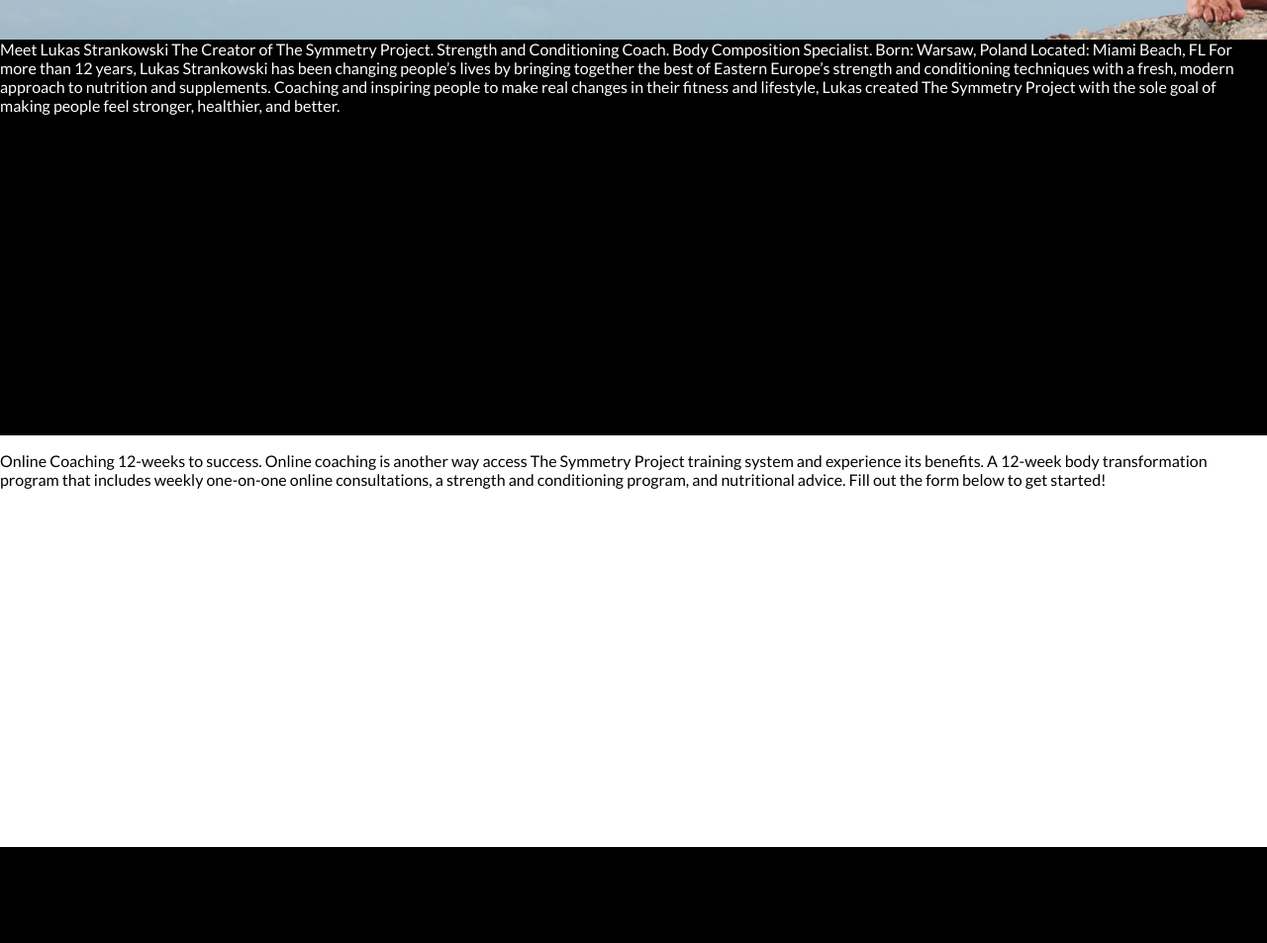
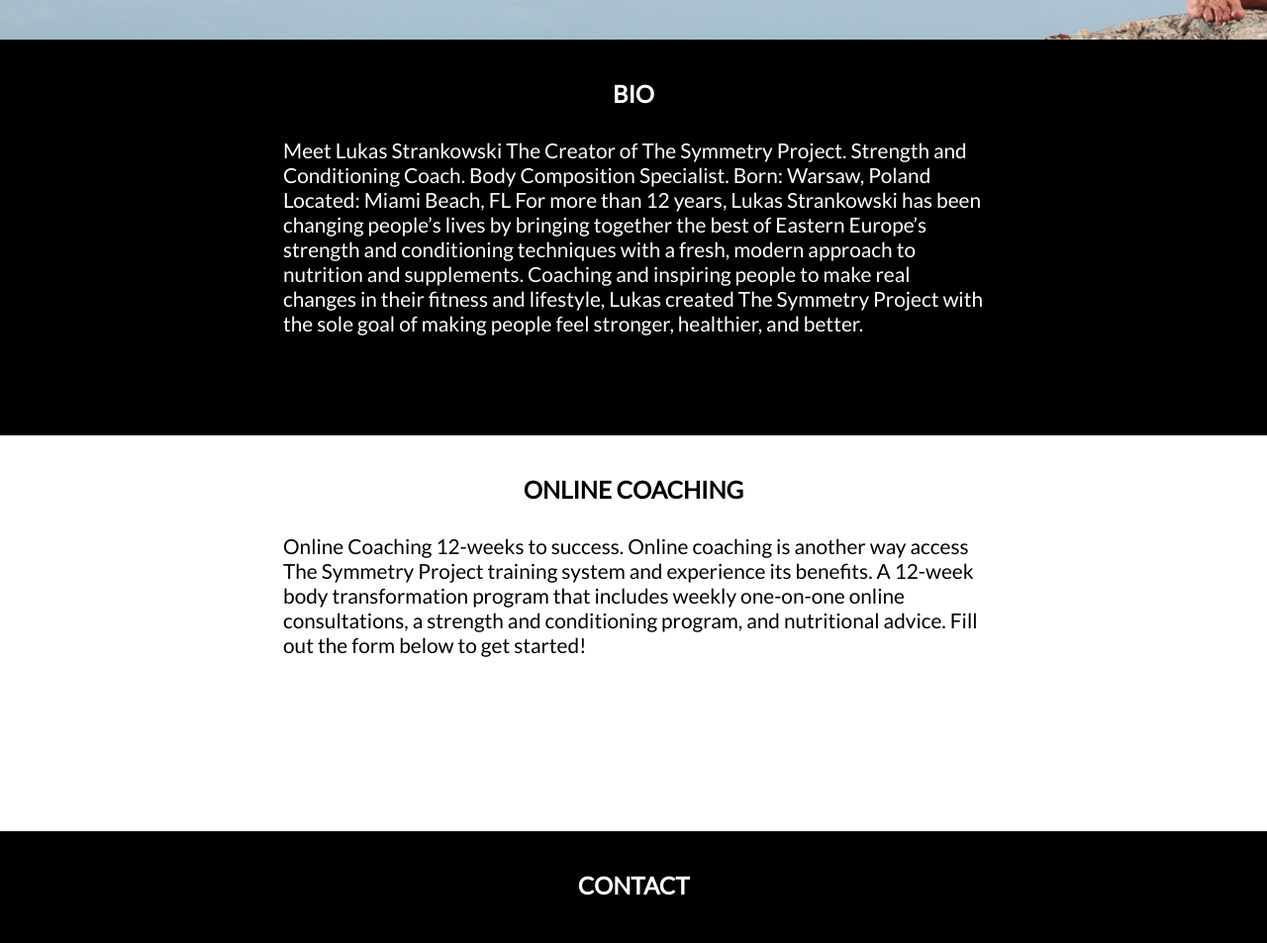
Before and after one commit to grzegorzeryks/symmetry, a plain HTML site: page index.html in a window 1280 px wide. Shown: the part 760-1713 px from the top of the page at 99% size. Drawn offline with Linux system fonts and the light colour scheme.

Commit message:
sections content css

```diff
--- a/index.html
+++ b/index.html
@@ -14,9 +14,9 @@
     <section class="main">
       <header>
         <ul>
-          <li><a href="#">BIO</a></li>
-          <li><a href="#">ONLINE-COACHNING</a></li>
-          <li><a href="#">CONTACT</a></li>
+          <li><a href="#bio">BIO</a></li>
+          <li><a href="#coaching">ONLINE-COACHNING</a></li>
+          <li><a href="#contact">CONTACT</a></li>
 
         </ul>
       </header>
@@ -25,18 +25,27 @@
         <h2> NPC Classic Physique Champion</h2> -->
       </div>
     </section>
-    <section class="bio">
-      <p>Meet Lukas Strankowski The Creator of The Symmetry Project. Strength and Conditioning Coach. Body Composition Specialist. Born: Warsaw, Poland Located: Miami Beach, FL For more than 12 years, Lukas Strankowski has been changing people’s lives by
-        bringing together the best of Eastern Europe’s strength and conditioning techniques with a fresh, modern approach to nutrition and supplements. Coaching and inspiring people to make real changes in their fitness and lifestyle, Lukas created The
-        Symmetry Project with the sole goal of making people feel stronger, healthier, and better.</p>
+    <section class="bio" id="bio">
+      <article>
+        <h2>BIO</h2>
+        <p>Meet Lukas Strankowski The Creator of The Symmetry Project. Strength and Conditioning Coach. Body Composition Specialist. Born: Warsaw, Poland Located: Miami Beach, FL For more than 12 years, Lukas Strankowski has been changing people’s lives
+          by bringing together the best of Eastern Europe’s strength and conditioning techniques with a fresh, modern approach to nutrition and supplements. Coaching and inspiring people to make real changes in their fitness and lifestyle, Lukas created
+          The Symmetry Project with the sole goal of making people feel stronger, healthier, and better.</p>
+      </article>
     </section>
   </div>
-  <section class="coaching">
-    <p>Online Coaching 12-weeks to success. Online coaching is another way access The Symmetry Project training system and experience its benefits. A 12-week body transformation program that includes weekly one-on-one online consultations, a strength and
-      conditioning program, and nutritional advice. Fill out the form below to get started!</p>
-
+  <section class="coaching" id="coaching">
+    <article>
+      <h2>ONLINE COACHING</h2>
+      <p>Online Coaching 12-weeks to success. Online coaching is another way access The Symmetry Project training system and experience its benefits. A 12-week body transformation program that includes weekly one-on-one online consultations, a strength and
+        conditioning program, and nutritional advice. Fill out the form below to get started!</p>
+    </article>
   </section>
-  <section class="contact"></section>
+  <section class="contact" id="contact">
+<article >
+  <h2>CONTACT</h2>
+</article>
+  </section>
 </body>
 
 </html>
--- a/scss/style.scss
+++ b/scss/style.scss
@@ -14,6 +14,9 @@
   margin: 0;
   font-family: 'Lato', sans-serif;
 }
+
+
+
 /* main menu */
 .main {
   background: url("../img/back.jpg") no-repeat;
@@ -35,6 +38,7 @@
       }
 
       a {
+          // font-family: 'Lora', serif;
         color: black;
         font-size: 1.2rem;
         font-weight: bold;
@@ -53,11 +57,17 @@
   background-color: black;
   height: 50vh;
   color: white;
+}
+
+article{
+  display: flex;
+  flex-direction: column;
+  padding:40px 20%;
   p {
-    margin: 0;
+    font-size: 1.3rem;
+    margin: 30px;
   }
 }
-
 
 .coaching {
   height: 50vh;
@@ -66,6 +76,7 @@
 .contact {
   background: black;
   height: 50vh;
+  color: white;
 }
 
 .info {
@@ -84,5 +95,5 @@
 }
 
 h2 {
-  margin: -3% 0 0 11%;
+  margin: 0 auto;
 }
```
Also changed, not shown: css/style.css.
